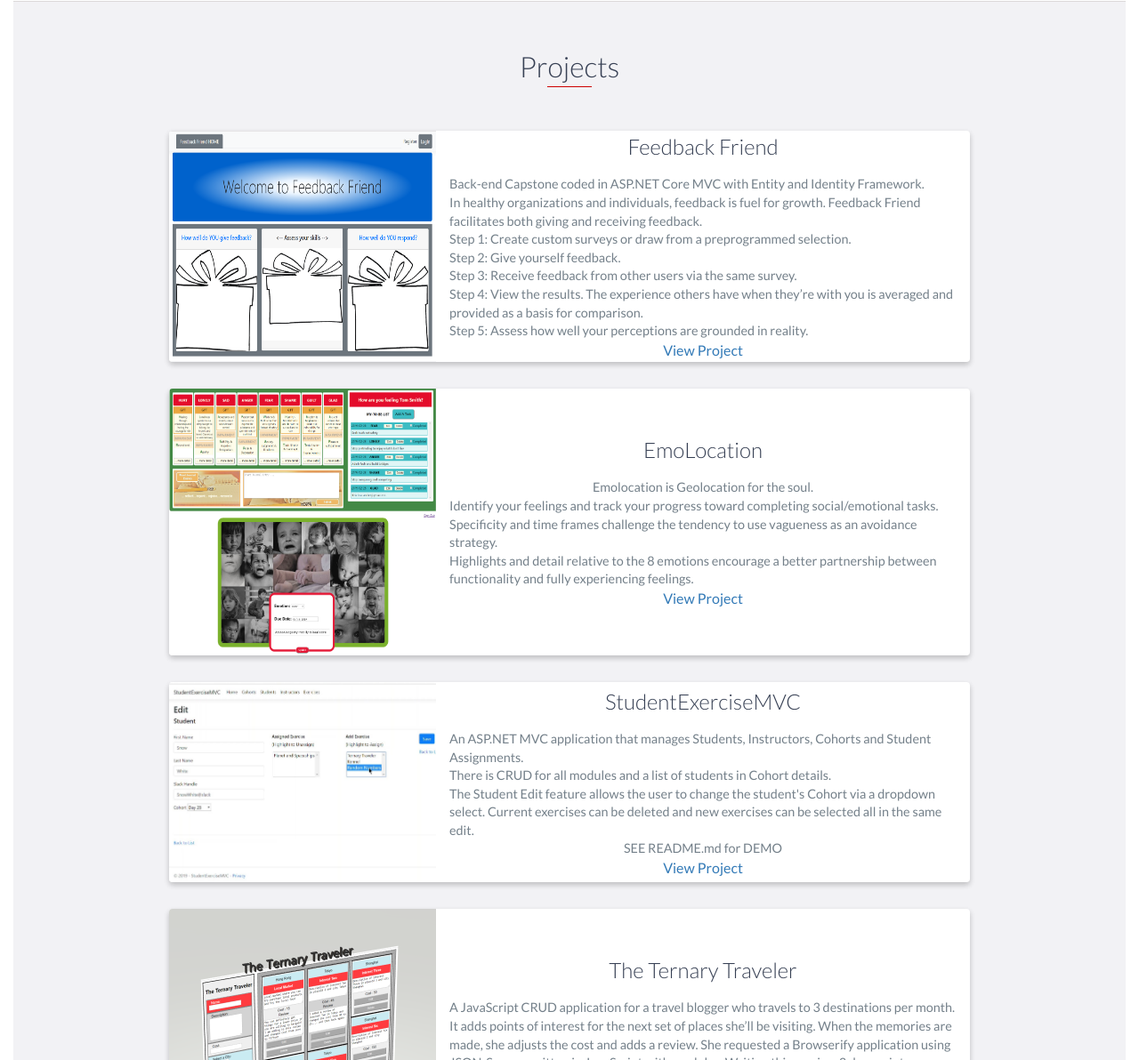
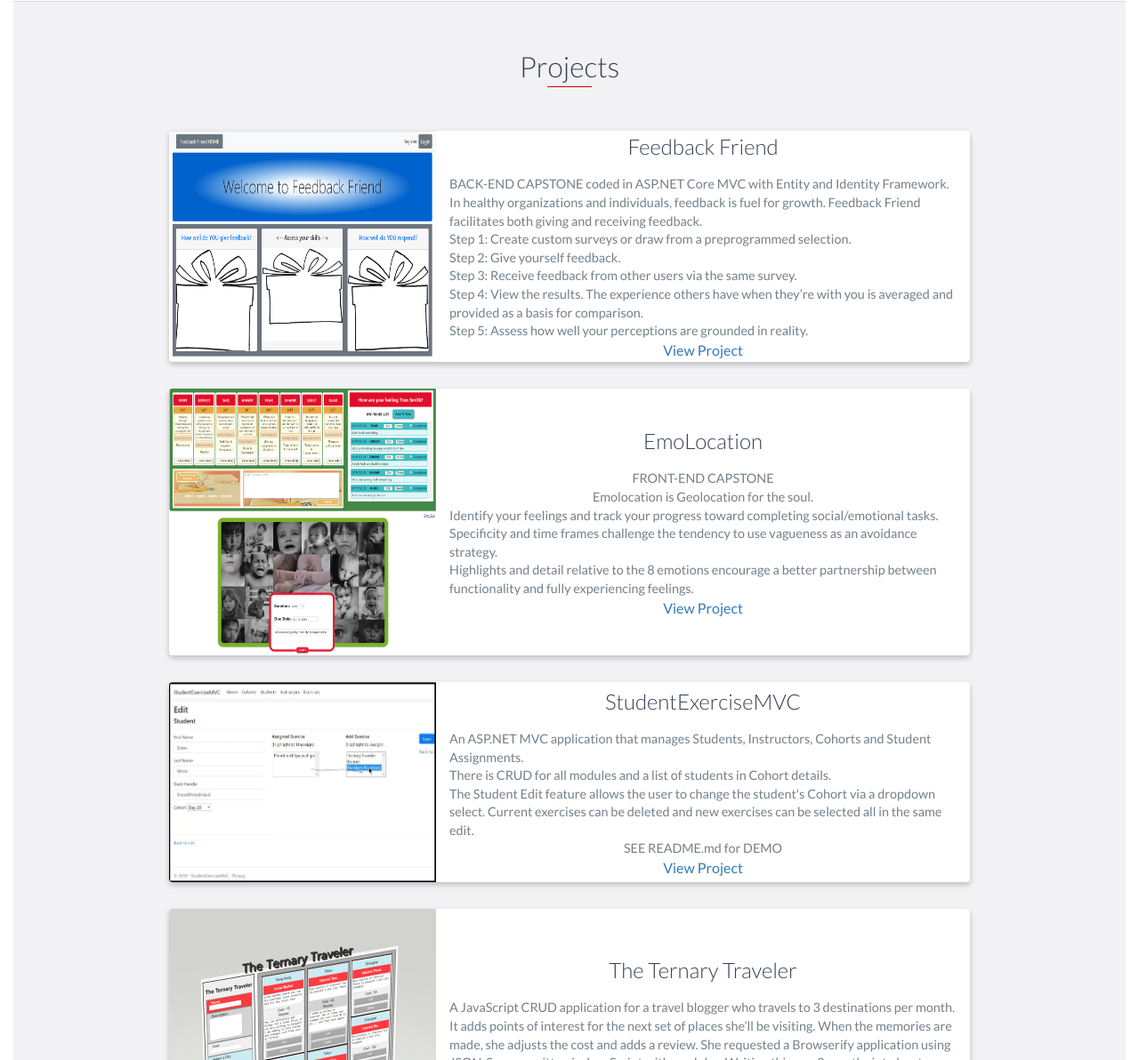
Before and after one commit to ColleenWoolsey/ColleenWoolsey.github.io, a website: page index.html in a window 1280 px wide. Shown: the part 3082-4274 px from the top of the page at 89% size. Drawn offline with nearby package versions, Linux system fonts and the light colour scheme.

Commit message:
06/06/2019

```diff
--- a/index.html
+++ b/index.html
@@ -205,7 +205,7 @@
                         <!-- End .project-image -->
                         <div class="project-info">
                             <h3>Feedback Friend</h3>
-                            <p style="text-align: left">Back-end Capstone coded in ASP.NET Core MVC with Entity and Identity Framework.</p>
+                            <p style="text-align: left">BACK-END CAPSTONE coded in ASP.NET Core MVC with Entity and Identity Framework.</p>
                             <p style="text-align: left">In healthy organizations and individuals, feedback is fuel for growth. Feedback Friend facilitates both giving and receiving feedback.</p>
                             <p style="text-align: left">Step 1: Create custom surveys or draw from a preprogrammed selection.</p>
                             <p style="text-align: left">Step 2: Give yourself feedback.</p>
@@ -225,6 +225,7 @@
                     <!-- End .project-image -->
                     <div class="project-info">
                         <h3>EmoLocation</h3>
+                        <p style="text-align: center">FRONT-END CAPSTONE</p>
                         <p style="text-align: center">Emolocation is Geolocation for the soul.</p>
                         <p style="text-align: left">Identify your feelings and track your progress toward completing social/emotional tasks.</p>
                         <p style="text-align: left">Specificity and time frames challenge the tendency to use vagueness as an avoidance strategy.</p>
@@ -237,7 +238,7 @@
 
                 <div class="project shadow-large">
                     <div class="project-image">
-                        <img src="images/StudentExerciseMVC.jpg" height="225" width="300" />
+                        <img src="images/StudentExerciseMVCwithBorder.jpg" height="225" width="300" />
                     </div>
                     <!-- End .project-image -->
                     <div class="project-info">
@@ -262,7 +263,7 @@
                     <div class="project-info">
                         <h3>The Ternary Traveler</h3>
                         <p style="text-align: left">
-                                A JavaScript CRUD application for a travel blogger who travels to 3 destinations per month. It adds points of interest for the next set of places she’ll be visiting. When the memories are made, she adjusts the cost and adds a review. She requested a Browserify application using JSON-Server, written in JavaScript with modules. Writing this app in a 3 day sprint reminded me of the first time I took the car out for a spin on my own after becoming a licensed driver … Sweet spot! On to REACT.
+                                A JavaScript CRUD application for a travel blogger who travels to 3 destinations per month. It adds points of interest for the next set of places she’ll be visiting. When the memories are made, she adjusts the cost and adds a review. She requested a Browserify application using JSON-Server, written in JavaScript with modules. Writing this app 2 months into bootcamp in a 3 day sprint reminded me of the first time I took the car out for a spin on my own after becoming a licensed driver … Sweet spot! On to REACT.
                         </p>
                         <a href="https://github.com/ColleenWoolsey/ternary-traveler">View Project</a>
                     </div>
```
Also changed, not shown: images/StudentExerciseMVCwithBorder.jpg (added).
